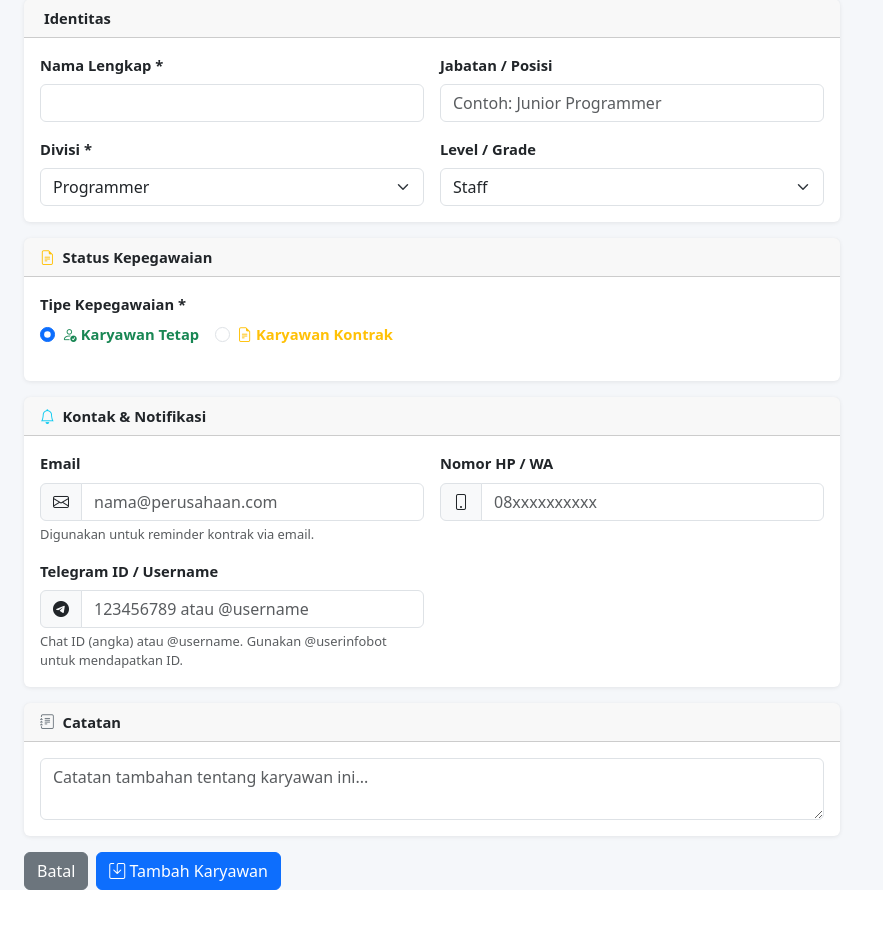
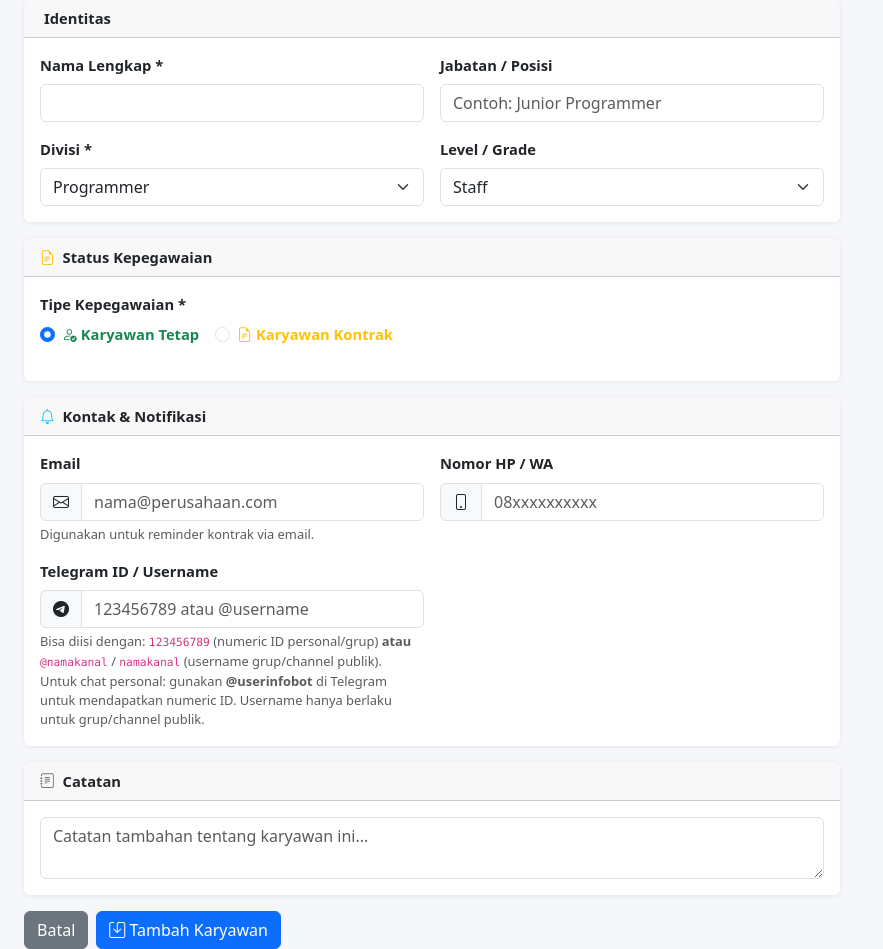
Before and after one commit to barangbaru/solid-apps, a Flask app: page /emp/add in a window 1280 px wide. Shown: the part 128-1077 px from the top of the page, without its empty margins (0-883 px from the left). Before the commit the page ends 1018 px from the top, so only its background shows below. Run offline with Flask 3, Linux system fonts and the light colour scheme; the visitor is signed in with stand-in values (Sample User, id 1).

Commit message:
feat: Telegram username support (@username) untuk notifikasi
- normalize_telegram_id(): username tanpa @ otomatis ditambah prefix @
- Berlaku untuk: telegram_id karyawan, notification_telegram_ids statis,
  dan default_chat_id di settings
- Format diterima: numeric ID (123456), grup negatif (-100xxx),
  @username atau username tanpa @ (untuk grup/channel publik)
- Update hint UI di employee_form dan settings

Co-Authored-By: Claude Sonnet 4.6 <noreply@anthropic.com>

```diff
--- a/app.py
+++ b/app.py
@@ -270,17 +270,32 @@ def get_notification_emails(settings, emp_email=''):
             recipients.append(e)
     return recipients
 
+def normalize_telegram_id(value):
+    """Normalisasi chat_id Telegram.
+    - Angka (misal 123456789 atau -100123456789) → tetap
+    - Username tanpa @ (misal 'grupku') → '@grupku'
+    - Sudah ada @ → tetap
+    """
+    v = value.strip()
+    if not v:
+        return v
+    if v.startswith('@'):
+        return v
+    if v.lstrip('-').isdigit():
+        return v
+    return '@' + v
+
 def get_notification_telegram_ids(settings, emp_tg_id='', default_chat=''):
-    """Gabungkan telegram_id karyawan + daftar statis + default chat."""
+    """Gabungkan telegram_id karyawan + daftar statis + default chat, semua dinormalisasi."""
     ids = []
     if emp_tg_id and emp_tg_id.strip():
-        ids.append(emp_tg_id.strip())
+        ids.append(normalize_telegram_id(emp_tg_id))
     for t in settings.get('notification_telegram_ids', '').split(','):
-        t = t.strip()
+        t = normalize_telegram_id(t)
         if t and t not in ids:
             ids.append(t)
     if not ids and default_chat:
-        ids.append(default_chat)
+        ids.append(normalize_telegram_id(default_chat))
     return ids
 
 # ─── Auth Helpers ──────────────────────────────────────────────────────────────
@@ -692,7 +707,7 @@ def emp_add():
             request.form.get('contract_end',''),
             request.form.get('email','').strip(),
             request.form.get('phone','').strip(),
-            request.form.get('telegram_id','').strip(),
+            normalize_telegram_id(request.form.get('telegram_id','')),
             request.form.get('notes','').strip(),
         ))
         db.commit()
@@ -737,7 +752,7 @@ def emp_edit(emp_id):
             request.form.get('contract_end','')   if emp_type == 'kontrak' else '',
             request.form.get('email','').strip(),
             request.form.get('phone','').strip(),
-            request.form.get('telegram_id','').strip(),
+            normalize_telegram_id(request.form.get('telegram_id','')),
             request.form.get('notes','').strip(),
             emp_id,
         ))
--- a/templates/employee_form.html
+++ b/templates/employee_form.html
@@ -137,7 +137,12 @@
                        value="{{ emp.telegram_id if emp else '' }}"
                        placeholder="123456789 atau @username">
               </div>
-              <div class="form-text">Chat ID (angka) atau @username. Gunakan @userinfobot untuk mendapatkan ID.</div>
+              <div class="form-text">
+                Bisa diisi dengan: <code>123456789</code> (numeric ID personal/grup) <strong>atau</strong>
+                <code>@namakanal</code> / <code>namakanal</code> (username grup/channel publik).
+                <br>Untuk chat personal: gunakan <strong>@userinfobot</strong> di Telegram untuk mendapatkan numeric ID.
+                Username hanya berlaku untuk grup/channel publik.
+              </div>
             </div>
           </div>
         </div>
```
Also changed, not shown: templates/settings.html (+8 -2 lines).
